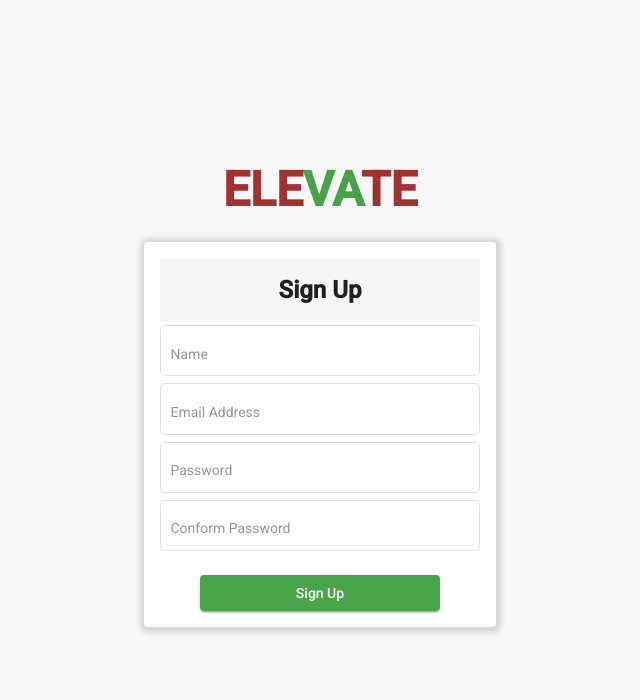
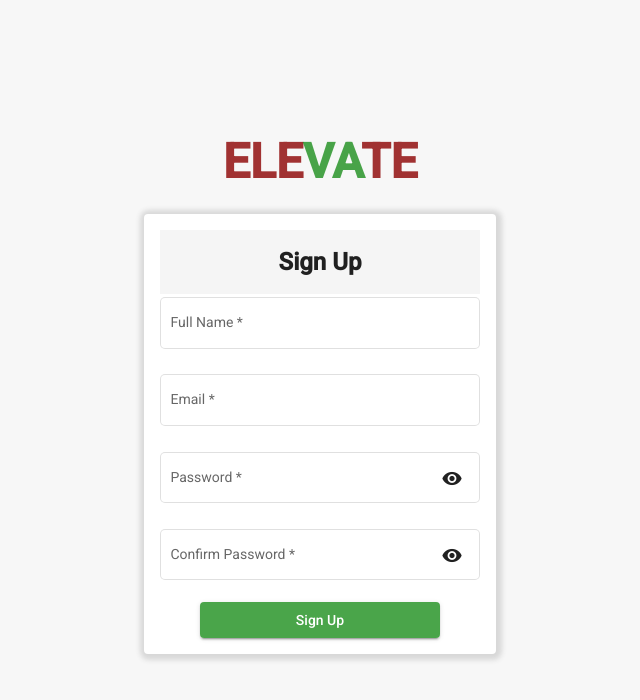
Before and after one commit to ELEVATE-Project/template-validation-portal, an Angular app: page /register in a window 1280 px wide. Shown: the top 700 px of the page, without its empty margins (320-960 px from the left). Built offline with nearby package versions, Linux system fonts and the light colour scheme.

Commit message:
issue #template :fix :ui fix

```diff
--- a/src/app/app.module.ts
+++ b/src/app/app.module.ts
@@ -8,6 +8,7 @@ import { AuthModule } from './modules/auth/auth.module';
 import { TemplateModule } from './modules/template/template.module';
 import { SharedModule } from './modules/shared/shared.module';
 import { MaterialModule } from './material.module';
+import { FormsModule, ReactiveFormsModule } from '@angular/forms';
 
 @NgModule({
   declarations: [
@@ -20,7 +21,9 @@ import { MaterialModule } from './material.module';
     SharedModule,
     TemplateModule,
     MaterialModule,
-    BrowserAnimationsModule
+    BrowserAnimationsModule,
+    FormsModule,
+    ReactiveFormsModule
   ],
   providers: [],
   bootstrap: [AppComponent]
--- a/src/app/modules/auth/auth.module.ts
+++ b/src/app/modules/auth/auth.module.ts
@@ -4,6 +4,8 @@ import { LoginComponent } from './login/login.component';
 import { RegisterComponent } from './register/register.component';
 import { MaterialModule } from 'src/app/material.module';
 import { AuthRoutingModule } from './auth.routing.module';
+import { FormsModule , ReactiveFormsModule } from '@angular/forms';
+
 
 @NgModule({
   declarations: [
@@ -13,7 +15,9 @@ import { AuthRoutingModule } from './auth.routing.module';
   imports: [
     CommonModule,
     MaterialModule,
-    AuthRoutingModule
+    AuthRoutingModule,
+    FormsModule,
+    ReactiveFormsModule
   ]
 })
 export class AuthModule { }
--- a/src/app/modules/auth/login/login.component.html
+++ b/src/app/modules/auth/login/login.component.html
@@ -1,30 +1,45 @@
 <div class="login">
   <div>
     <h1>ELE<span class="login_elevate">VA</span>TE</h1>
-    </div><br>
+  </div>
+  <br />
 
   <mat-card class="login_card">
+    <form class="login_form" (ngSubmit)="onLogin()" name="loginForm" [formGroup]="loginForm">
+      <span class="login_toolbar">
+        <h2>Login To ELEVATE</h2>
+      </span>
+      <mat-form-field appearance="outline" class="my-form-field">
+        <mat-label>Email</mat-label>
+        <input formControlName="email" matInput placeholder="Enter email address" required />
+        <mat-error *ngIf="!loginForm.controls['email'].valid">
+          Enter Valid Email
+        </mat-error>
+      </mat-form-field>
 
-        <form class="login_form">
-
-             <span class="login_toolbar"><h2>Login To ELEVATE</h2></span>
       <mat-form-field appearance="outline" class="my-form-field">
-                <!-- <mat-label>Email Address</mat-label>     -->
-              <input matInput placeholder="Email Address">
+        <mat-label>Password</mat-label>
+        <input formControlName="password" matInput [type]="hide ? 'text' : 'password'" required
+          placeholder="Enter valid password" />
+        <button mat-icon-button matSuffix (click)="hide = !hide">
+          <mat-icon>
+            {{ hide ? "visibility_off" : "visibility" }}
+          </mat-icon>
+        </button>
+        <mat-error *ngIf="!loginForm.controls['password'].valid">
+          Enter Valid Password
+        </mat-error>
       </mat-form-field>
-            <mat-form-field appearance="outline"  class="my-form-field">
-                <!-- <mat-label>password</mat-label>     -->
-                <input matInput placeholder="Password" type="password">
-              </mat-form-field>
-            <button mat-raised-button type="submit" class="btn1"  >Login</button>
-            <br>
-            <p style="text-align:center; color:blue">Forgotten account ?</p>
+      <button mat-raised-button type="submit" class="login_button">
+        Login
+      </button>
+      <br />
+      <p class="login_forgotAccount">Forgotten account ?</p>
       <div class="div_btn2">
-            <button mat-raised-button type="submit" class="btn2" style="text-align:center">Create New Account</button>
+        <button mat-raised-button type="submit" class="login_button2">
+          Create New Account
+        </button>
       </div>
-
     </form>
-
-
   </mat-card>
 </div>
--- a/src/app/modules/auth/login/login.component.scss
+++ b/src/app/modules/auth/login/login.component.scss
@@ -1,83 +1,56 @@
-.body{
+.body {
   align-items: center;
-
 }
-.login_card{
+.login_card {
   width: 25%;
   box-shadow: 1px 1px 5px 5px rgb(216, 216, 216);
 }
 
-.login_form{
+.login_form {
   display: flex;
   flex-direction: column;
 }
-.login_toolbar{
+.login_toolbar {
   flex: 1 1 auto;
   text-align: center;
   padding: 0%;
-
 }
-.btn1{
-   background-color:  #8b0000cc;
+.login_button {
+  background-color: #8b0000cc;
   color: white;
 }
-.btn2{
+.login_button2 {
   background-color: #008000b5;
   width: 75%;
   color: white;
+  text-align: center;
 }
-.login{
+.login {
   height: 100%;
   background: #f7f7f7;
   display: flex;
   flex-direction: column;
   align-items: center;
   justify-content: center;
-
 }
 
-
-.login_elevate{
+.login_elevate {
   color: #008000b5;
 }
-h1{
-    color:  #8b0000cc;
+h1 {
+  color: #8b0000cc;
   font-weight: bold;
   font-size: 3rem;
 }
 
-
- ::ng-deep .mat-form-field {
-    .mat-form-field-wrapper{
-        padding-bottom: 0px;
-        margin: 0px;
-    }
-    // .mat-form-field-appearance-outline .mat-form-field-infix {
-    //     padding: 0px 0px 0px 0px;
-    //     margin: 0px;
-    // }
-    .mat-input-element{
-        color: black;
-    }
-    // .mat-form-field-can-float{
-    //     color: black;
-    // }
-    // .mat-form-field-has-label{
-    //     color: green;
-    // }
-    // .mat-form-field-hide-placeholder{
-    //     color: black;
-    // }
-
-
-}
-
-//  ::ng-deep .mat-input-element{
-//     color: black;
-//  }
-
-
-.div_btn2{
+.div_btn2 {
   flex: 1 1 auto;
   text-align: center;
 }
+.login_forgotAccount {
+  text-align: center;
+  color: blue;
+}
+.login_forgotAccount:hover {
+  color: red;
+}
--- a/src/app/modules/auth/login/login.component.ts
+++ b/src/app/modules/auth/login/login.component.ts
@@ -1,15 +1,34 @@
 import { Component, OnInit } from '@angular/core';
+import { FormGroup, FormBuilder, Validators } from '@angular/forms';
 
 @Component({
   selector: 'app-login',
   templateUrl: './login.component.html',
-  styleUrls: ['./login.component.scss']
+  styleUrls: ['./login.component.scss'],
 })
 export class LoginComponent implements OnInit {
+  hide: boolean = false;
+  reactiveForm: any;
+  public loginForm: FormGroup = this.fb.group({
+    email: ['', [Validators.required, Validators.email]],
+    password: [
+      '',
+      [
+        Validators.required,
+        Validators.pattern('^(?=.*[A-Z])(?=.*[0-9])(?=.*[a-z]).{8,}$'),
+      ],
+    ],
+  });
 
-  constructor() { }
+  constructor(private fb: FormBuilder) {}
 
-  ngOnInit(): void {
+  ngOnInit() {}
+
+
+  onLogin() {
+    if (!this.loginForm.valid) {
+      return;
+    }
+    console.log(this.loginForm.value);
   }
-
 }
--- a/src/app/modules/auth/register/register.component.html
+++ b/src/app/modules/auth/register/register.component.html
@@ -4,30 +4,55 @@
   </div><br>
   <mat-card class="register_card">
 
-        <form class="register_form">
-            <mat-toolbar> <span class="register_toolbar"><h2>Sign Up</h2></span></mat-toolbar>
+    <form class="register_form" (ngSubmit)="onRegister()" name="registerForm" [formGroup]="registerForm">
+      <mat-toolbar> <span class="register_toolbar">
+          <h2>Sign Up</h2>
+        </span></mat-toolbar>
+
+      <mat-form-field appearance="outline" class="my-form-field">
+        <mat-label>Full Name</mat-label>
+        <input matInput formControlName="name" name="name">
+        <mat-error *ngIf="!registerForm.controls['name'].valid">
+          Enter Full Name
+        </mat-error>
+      </mat-form-field>
+
+      <mat-form-field appearance="outline" class="my-form-field">
+        <mat-label>Email</mat-label>
+        <input matInput formControlName="email" name="email">
+        <mat-error *ngIf="!registerForm.controls['email'].valid">
+          Enter Valid Email
+        </mat-error>
+      </mat-form-field>
+
+      <mat-form-field appearance="outline" class="my-form-field">
+        <mat-label>Password</mat-label>
+        <input matInput formControlName="password" name="password" type="password" [type]=" hidepassword ?'text' : 'password'" required  placeholder="Enter valid password">
+        <button mat-icon-button matSuffix (click)="hidepassword = !hidepassword" >
+          <mat-icon>
+            {{hidepassword ? 'visibility_off' : 'visibility'}}
+          </mat-icon>
+        </button>
+        <mat-error *ngIf="!registerForm.controls['password'].valid">
+          Enter Valid Password
+        </mat-error>
+      </mat-form-field>
+
+      <mat-form-field appearance="outline" class="my-form-field">
+        <mat-label>Confirm Password</mat-label>
+        <input matInput formControlName="confirmPassword" name="confirmPassword" type="password" [type]=" hideconformpassword ?'text' : 'password'" required>
+        <button mat-icon-button matSuffix (click)="hideconformpassword = !hideconformpassword" >
+          <mat-icon>
+            {{hideconformpassword ? 'visibility_off' : 'visibility'}}
+          </mat-icon>
+        </button>
+        <mat-error *ngIf="!registerForm.controls['confirmPassword'].valid">Passwords do not match.</mat-error>
+
+      </mat-form-field>
 
 
-             <mat-form-field appearance="outline" class="my-form-field">
-                <!-- <mat-label>Email Address</mat-label>     -->
-              <input matInput placeholder="Name">
-            </mat-form-field>
-            <mat-form-field appearance="outline" class="my-form-field">
-                <!-- <mat-label>Email Address</mat-label>     -->
-              <input matInput placeholder="Email Address">
-            </mat-form-field>
-            <mat-form-field appearance="outline"  class="my-form-field">
-                <!-- <mat-label>password</mat-label>     -->
-                <input matInput placeholder="Password" type="password">
-              </mat-form-field>
-              <mat-form-field appearance="outline"  class="my-form-field">
-                <!-- <mat-label>password</mat-label>     -->
-                <input matInput placeholder="Conform Password" type="password">
-              </mat-form-field>
-              <br>
-
-           <div class="div_btn2">
-            <button mat-raised-button type="submit" class="btn2" style="text-align:center">Sign Up</button>
+      <div class="div_register_button">
+        <button mat-raised-button type="submit" class="register_button">Sign Up</button>
       </div>
 
     </form>
--- a/src/app/modules/auth/register/register.component.scss
+++ b/src/app/modules/auth/register/register.component.scss
@@ -22,11 +22,8 @@ h2{
     font-weight: bold;
     font-size: 1.5rem;
 }
-.btn1{
-   background-color:  #8b0000cc;
-   color: white;
-}
-.btn2{
+
+.register_button{
     background-color: #008000b5;
     width: 75%;
     color: white;
@@ -52,37 +49,7 @@ h1{
 }
 
 
- ::ng-deep .mat-form-field {
-    .mat-form-field-wrapper{
-        padding-bottom: 0px;
-        margin: 0px;
-    }
-    // .mat-form-field-appearance-outline .mat-form-field-infix {
-    //     padding: 0px 0px 0px 0px;
-    //     margin: 0px;
-    // }
-    .mat-input-element{
-        color: black;
-    }
-    // .mat-form-field-can-float{
-    //     color: black;
-    // }
-    // .mat-form-field-has-label{
-    //     color: green;
-    // }
-    // .mat-form-field-hide-placeholder{
-    //     color: black;
-    // }
-
-
-}
-
-//  ::ng-deep .mat-input-element{
-//     color: black;
-//  }
-
-
-.div_btn2{
+.div_register_button{
     flex: 1 1 auto;
     text-align: center;
 }
--- a/src/app/modules/auth/register/register.component.ts
+++ b/src/app/modules/auth/register/register.component.ts
@@ -1,15 +1,77 @@
 import { Component, OnInit } from '@angular/core';
+import {
+  FormGroup,
+  FormBuilder,
+  Validators,
+  ValidatorFn,
+  AbstractControl,
+  ValidationErrors,
+} from '@angular/forms';
 
 @Component({
   selector: 'app-register',
   templateUrl: './register.component.html',
-  styleUrls: ['./register.component.scss']
+  styleUrls: ['./register.component.scss'],
 })
 export class RegisterComponent implements OnInit {
+  hidepassword: boolean = false;
+  hideconformpassword: boolean = false;
+  form: FormGroup = new FormGroup({});
+  public registerForm: FormGroup = this.fb.group({
+    name: ['', [Validators.pattern(/\s/), Validators.required]],
+    email: ['', [Validators.required, Validators.email]],
+    password: [
+      '',
+      [
+        Validators.required,
+        Validators.pattern('^(?=.*[A-Z])(?=.*[0-9])(?=.*[a-z]).{8,}$'),
+      ],
+    ],
+    confirmPassword: [
+      '',
+      [
+        Validators.required,
+        Validators.pattern('^(?=.*[A-Z])(?=.*[0-9])(?=.*[a-z]).{8,}$'),
+      ],
+    ],
+  });
 
-  constructor() { }
+  constructor(private fb: FormBuilder) {}
 
-  ngOnInit(): void {
+  ngOnInit() {}
+
+  onRegister() {
+    if (!this.registerForm.valid) {
+      return;
+    }
+    if (
+      this.registerForm.value.password ===
+      this.registerForm.value.confirmPassword
+    ) {
+      console.log(this.registerForm.value);
+    } else {
+      alert('Passwords do not match');
+    }
   }
+}
 
+export function ConfirmedValidator(
+  controlName: string,
+  matchingControlName: string
+) {
+  return (formGroup: FormGroup) => {
+    const control = formGroup.controls[controlName];
+    const matchingControl = formGroup.controls[matchingControlName];
+    if (
+      matchingControl.errors &&
+      !matchingControl.errors['confirmedValidator']
+    ) {
+      return;
+    }
+    if (control.value !== matchingControl.value) {
+      matchingControl.setErrors({ confirmedValidator: true });
+    } else {
+      matchingControl.setErrors(null);
+    }
+  };
 }
```
Lines whose indentation alone changed are shown as unchanged.
